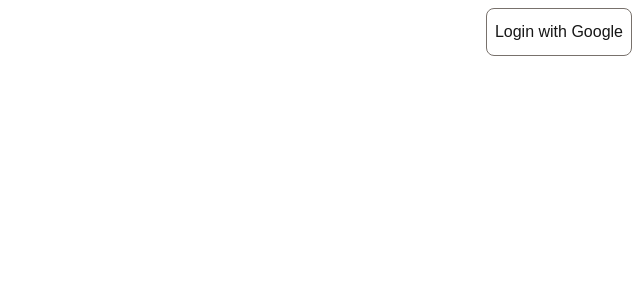
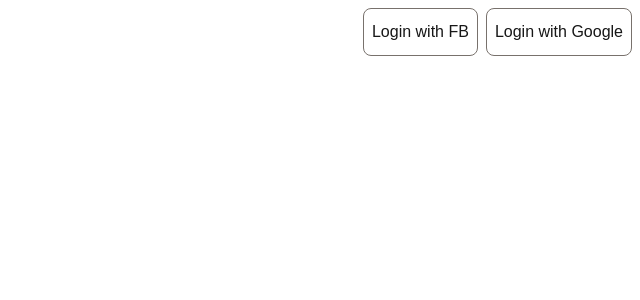
Before and after one commit to andyka1714/oakmega-urban-renewal, a Next.js app: page / in a window 1280 px wide. Shown: the top 300 px of the page, without its empty margins (640-1280 px from the left). Built offline with nearby package versions, Linux system fonts and the light colour scheme.

Commit message:
feat: implement facebook login

```diff
--- a/app/components/Header.tsx
+++ b/app/components/Header.tsx
@@ -1,6 +1,6 @@
 "use client";
 
-import { useState, useEffect } from 'react';
+import { useState, useEffect, use } from 'react';
 import { jwtDecode } from "jwt-decode";
 
 const UserProfile = ({ profile }) => {
@@ -21,6 +21,7 @@
 
 const Header = () => {
   const [googleProfile, setGoogleProfile] = useState(null);
+  const [facebookProfile, setFacebookProfile] = useState(null);
 
   const handleGoogleLogin = () => {
     if (googleProfile) {
@@ -36,6 +37,26 @@
     }
   };
 
+  const handleFacebookLogin = () => {
+    FB.login(
+      (response) => {
+        if (response.authResponse) {
+          FB.api('/me', { fields: 'id,name,email,picture' }, (userInfo) => {
+            setFacebookProfile({
+              id: userInfo.id,
+              name: userInfo.name,
+              email: userInfo.email,
+              picture: userInfo.picture.data.url,
+            });
+          });
+        } else {
+          console.error('User cancelled login or did not fully authorize.');
+        }
+      },
+      { scope: 'public_profile,email' }
+    );
+  };
+
   const handleGoogleResponse = (response) => {
     const userInfo = jwtDecode(response.credential);
     setGoogleProfile({
@@ -46,10 +67,17 @@
   };
 
   useEffect(() => {
-    console.log(googleProfile);
-  }, [googleProfile]);
+    window.fbAsyncInit = function() {
+      FB.init({
+        appId: '9989369141080048',
+        xfbml: true,
+        version: 'v21.0'
+      })
+    };
+  }, []);
 
-  return <div className="flex items-center justify-end p-2">
+  return <div className="flex items-center justify-end p-2 gap-2">
+    <LoginButton handleLogin={handleFacebookLogin} platform="FB" profile={facebookProfile}/>
     <LoginButton handleLogin={handleGoogleLogin} platform="Google" profile={googleProfile}/>
   </div>;
 }
--- a/app/layout.tsx
+++ b/app/layout.tsx
@@ -31,6 +31,7 @@
           async
           defer
         ></script>
+        <script async defer src="https://connect.facebook.net/en_US/sdk.js"></script>
       </head>
       <body
         className={`${geistSans.variable} ${geistMono.variable} antialiased`}
```
